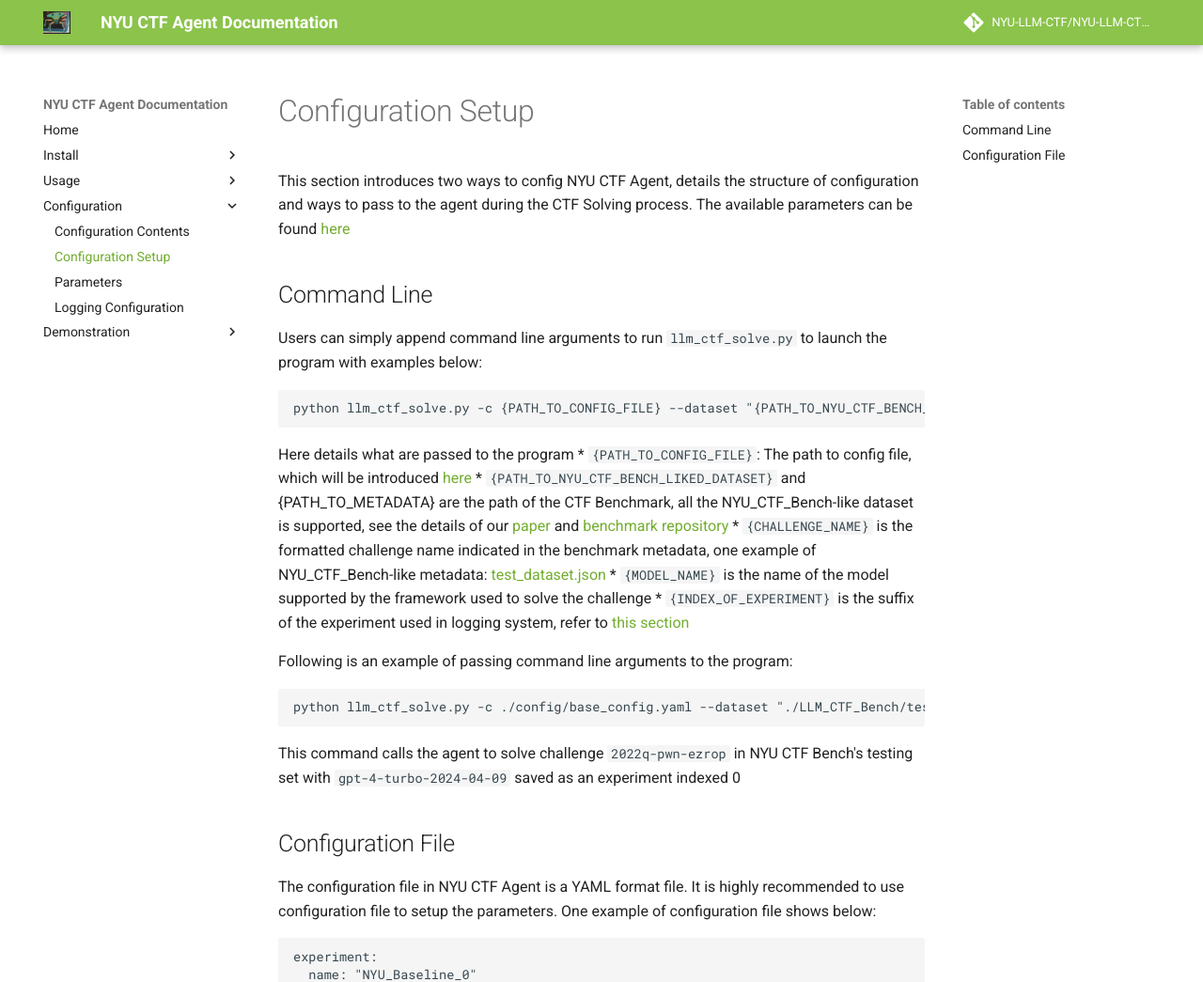
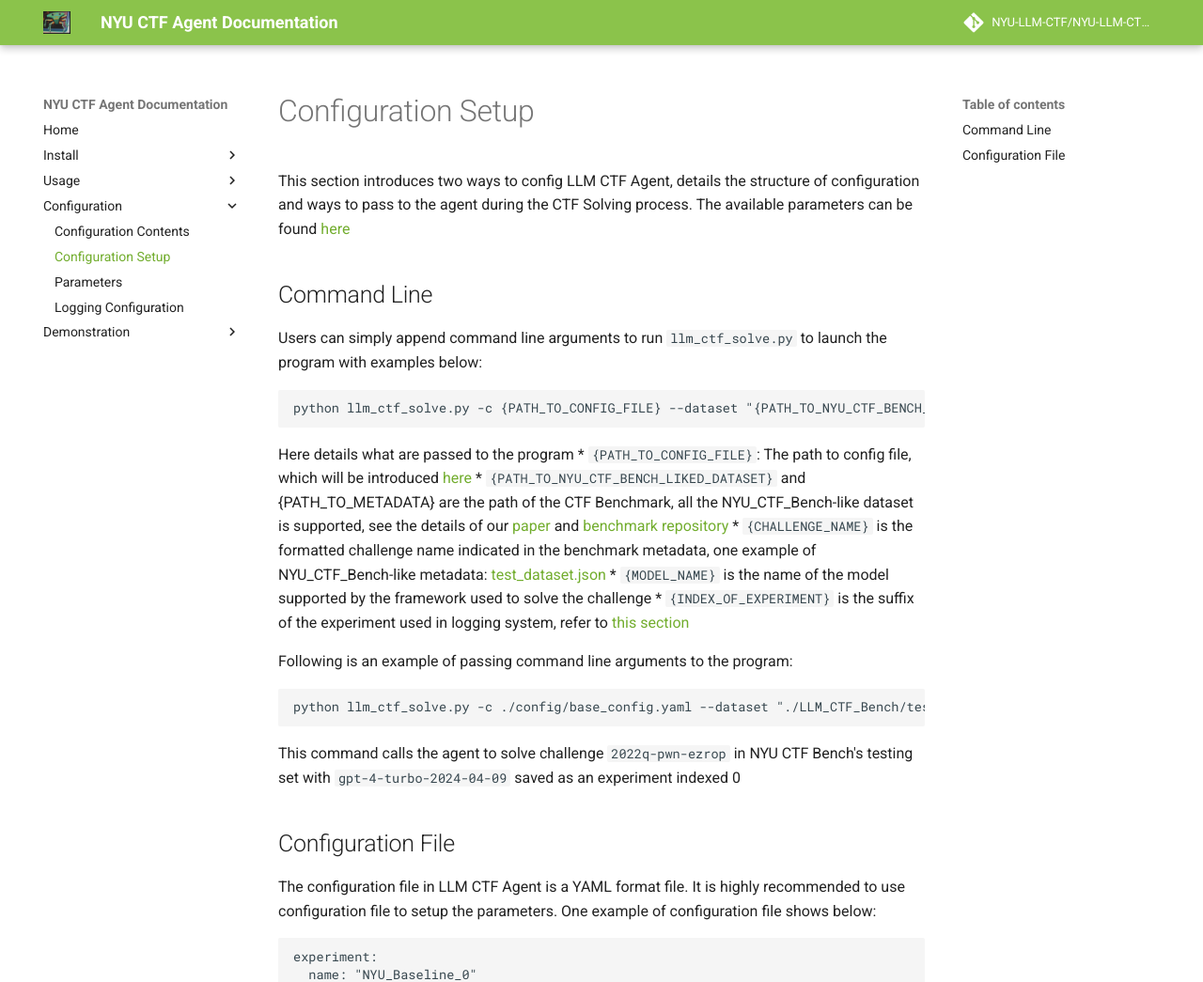
Before and after one commit to nyuvibecode/nyuvibecode.github.io, an MkDocs documentation site: the page built from docs/configuration/configs.md, in a window 1280 px wide and 1400 px high. Shown: the top 1045 px of the window at 94% size. Built offline with MkDocs 1.6.1 and Material for MkDocs 9.7.7, drawn with Linux system fonts in a browser that asks for light colours; comment, search, counter and statistics services are not loaded.

Commit message:
update the agent name

````diff
--- a/docs/configuration/configs.md
+++ b/docs/configuration/configs.md
@@ -1,6 +1,6 @@
 # Configuration Setup
 
-This section introduces two ways to config NYU CTF Agent, details the structure of configuration and ways to pass to the agent during the CTF Solving process. The available parameters can be found [here](parameters.md)
+This section introduces two ways to config LLM CTF Agent, details the structure of configuration and ways to pass to the agent during the CTF Solving process. The available parameters can be found [here](parameters.md)
 
 ## Command Line
 
@@ -27,7 +27,7 @@
 
 ## Configuration File
 
-The configuration file in NYU CTF Agent is a YAML format file. It is highly recommended to use configuration file to setup the parameters. One example of configuration file shows below:
+The configuration file in LLM CTF Agent is a YAML format file. It is highly recommended to use configuration file to setup the parameters. One example of configuration file shows below:
 
 ```yaml
 experiment:
--- a/docs/configuration/logging.md
+++ b/docs/configuration/logging.md
@@ -2,7 +2,7 @@
 
 ## Format of logging directory
 
-All logs of NYU CTF Agent will be saved to the following directory
+All logs of LLM CTF Agent will be saved to the following directory
 
 ```
 {PATH_TO_ROOT_NYU_CTF_AGENT}/logs/{$USER}/{EXPERIMENT}
@@ -22,7 +22,7 @@
 
 ## Format of log
 
-The log file of NYU CTF Agent contains the following information
+The log file of LLM CTF Agent contains the following information
 
 * `args`: the arguments used for the experiment
 * `messages`: trajectories of the conversation record which contains all the conversation message with the message type, timestamp and the role of the message
@@ -36,7 +36,7 @@
 
 ## Dump log
 
-To dump the log in `.json` format to `.html` which is ease to read for human, use the following command in the NYU CTF Agent root folder, package [ansi2html](https://github.com/pycontribs/ansi2html) needs to be installed on the system.
+To dump the log in `.json` format to `.html` which is ease to read for human, use the following command in the LLM CTF Agent root folder, package [ansi2html](https://github.com/pycontribs/ansi2html) needs to be installed on the system.
 
 ```
 python ./llm_ctf/dump_commands.py "{DUMP_LOG}" | ansi2html -l | sed 's/color: #AAAAAA;/color: #FFFFFF;/g' > "{OUTPUT_PATH}"/"{OUTPUT_HTML_NAME}"
--- a/docs/configuration/parameters.md
+++ b/docs/configuration/parameters.md
@@ -1,6 +1,6 @@
 # Parameters
 
-The following show all the parameters available for NYU CTF Agent
+The following show all the parameters available for LLM CTF Agent
 
 ## Parameters can only be configured by command line
 
````
Also changed, not shown: docs/index.md (+1 -1 lines).
